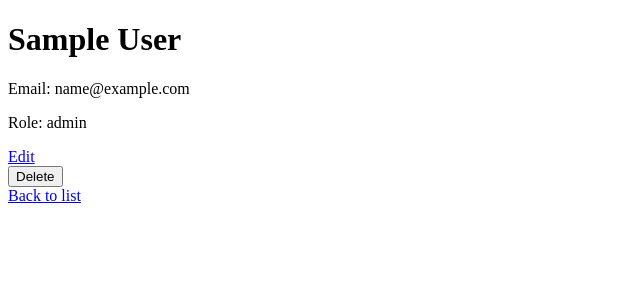
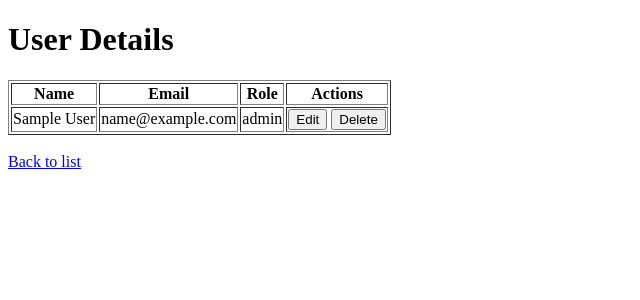
Before and after one commit to PankYWebdev/Django_CRUD2, a Django app: page /user/1/ in a window 1280 px wide. Shown: the top 300 px of the page, without its empty margins (0-640 px from the left). Run offline with Django 5.2, Linux system fonts and the light colour scheme; tables that the repository leaves empty hold one stand-in row (values such as "Sample post").

Commit message:
added table in place of list

```diff
--- a/myapp/templates/myapp/user_detail.html
+++ b/myapp/templates/myapp/user_detail.html
@@ -4,14 +4,34 @@
     <title>User Detail</title>
 </head>
 <body>
-    <h1>{{ user.name }}</h1>
-    <p>Email: {{ user.email }}</p>
-    <p>Role: {{ user.role }}</p>
-    <a href="{% url 'user_update' user.pk %}">Edit</a>
-    <form action="{% url 'user_delete' user.pk %}" method="POST">
-        {% csrf_token %}
-        <input type="submit" value="Delete">
-    </form>
+    <h1>User Details</h1>
+    <table border="1">
+        <thead>
+            <tr>
+                <th>Name</th>
+                <th>Email</th>
+                <th>Role</th>
+                <th>Actions</th>
+            </tr>
+        </thead>
+        <tbody>
+            <tr>
+                <td>{{ user.name }}</td>
+                <td>{{ user.email }}</td>
+                <td>{{ user.role }}</td>
+                <td>
+                    <form action="{% url 'user_update' user.pk %}" method="GET" style="display:inline;">
+                        <input type="submit" value="Edit">
+                    </form>
+                    <form action="{% url 'user_delete' user.pk %}" method="POST" style="display:inline;">
+                        {% csrf_token %}
+                        <input type="submit" value="Delete">
+                    </form>
+                </td>
+            </tr>
+        </tbody>
+    </table>
+    <br>
     <a href="{% url 'user_list' %}">Back to list</a>
 </body>
 </html>
```
